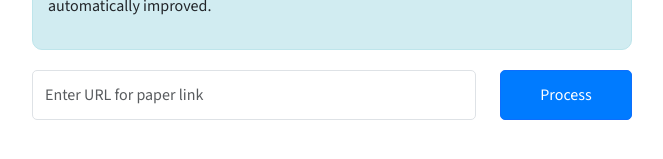
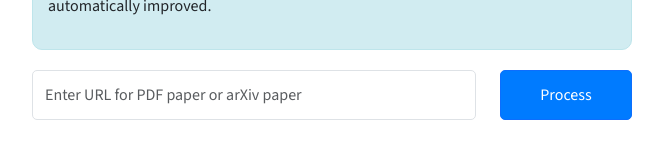
Before and after one commit to ulab-uiuc/research-town, a React (Create React App) app in the folder frontend/: page / in a window 1280 px wide. Shown: the part 639-798 px from the top of the page, without its empty margins (308-971 px from the left). Built offline with nearby package versions, Linux system fonts and the light colour scheme.

Commit message:
modify title

```diff
--- a/frontend/src/components/InputForm.jsx
+++ b/frontend/src/components/InputForm.jsx
@@ -44,7 +44,7 @@ function InputForm({ url, setUrl, handleSubmit }) {
             <Form.Control
               value={url}
               onChange={(e) => setUrl(e.target.value)}
-              placeholder="Enter URL for paper link"
+              placeholder="Enter URL for PDF paper or arXiv paper"
               required
               style={{
                 padding: "12px",
```
